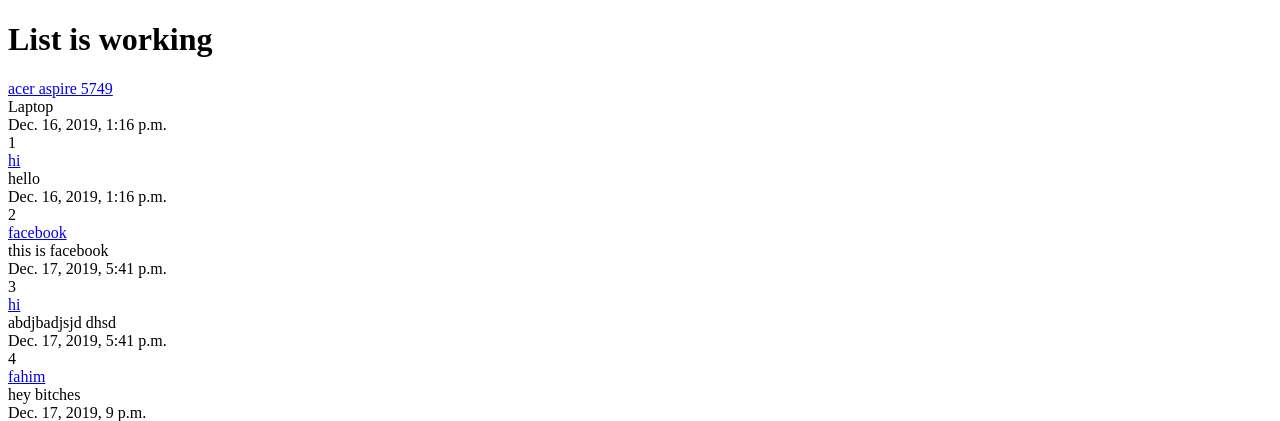
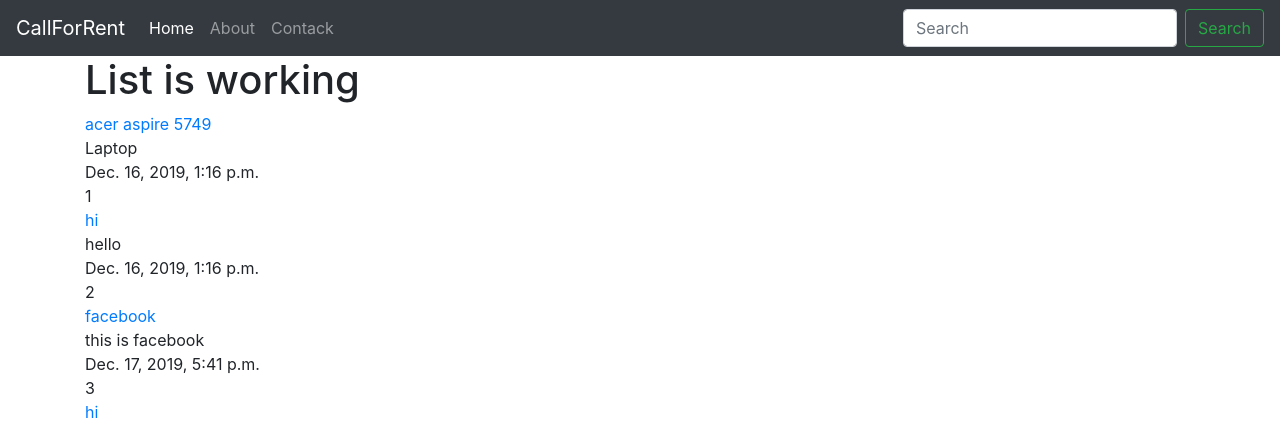
Before and after one commit to bdafahim/CallForRent, a Django app: page /posts/ in a window 1280 px wide. Shown: the top 421 px of the page. Run offline with Django 3.2, Linux system fonts and the light colour scheme; data comes from the database, SQL or seed files in the repository; both versions use the stored data as it was after the commit; some libraries are stand-ins or nearby versions.

Commit message:
post_base.html created

```diff
--- a/CallForRent/settings.py
+++ b/CallForRent/settings.py
@@ -125,3 +125,5 @@ USE_TZ = True
 # https://docs.djangoproject.com/en/3.0/howto/static-files/
 
 STATIC_URL = '/static/'
+
+MEDIA_ROOT = os.path.join(BASE_DIR, 'media')
--- a/CallForRent/urls.py
+++ b/CallForRent/urls.py
@@ -16,6 +16,8 @@ Including another URLconf
 from django.contrib import admin
 from django.urls import path
 from django.conf.urls import url, include
+from django.conf import settings
+from django.conf.urls.static import static
 
 urlpatterns = [
     path('admin/', admin.site.urls),
@@ -23,3 +25,6 @@ urlpatterns = [
     url(r'',include('authentication.urls')),
     url(r'posts/', include('posts.urls')),
 ]
+
+if settings.DEBUG:
+    urlpatterns += static(settings.STATIC_URL, document_root=settings.STATIC_ROOT)
--- a/posts/templates/posts/post_base.html
+++ b/posts/templates/posts/post_base.html
@@ -2,9 +2,75 @@
 <html lang="en">
 
 <head>
-    <title>{% block head %} Posts {% endblock head %}</title>
+    <meta charset="UTF-8">
+
+
+{#    {% load staticfiles %}#}
+{#    <link rel="stylesheet" type="text/css" href="{% static "home/style.css" %}">#}
+{#    <link rel="stylesheet" type="text/css" href="{% static "home/home_style.css" %}">#}
+
+                {#  BootStrap 4 files   #}
+    <meta name="viewport" content="width=device-width, initial-scale=1">
+    <link rel="stylesheet" href="https://maxcdn.bootstrapcdn.com/bootstrap/4.3.1/css/bootstrap.min.css">
+    <script src="https://ajax.googleapis.com/ajax/libs/jquery/3.4.1/jquery.min.js"></script>
+    <script src="https://cdnjs.cloudflare.com/ajax/libs/popper.js/1.14.7/umd/popper.min.js"></script>
+    <script src="https://maxcdn.bootstrapcdn.com/bootstrap/4.3.1/js/bootstrap.min.js"></script>
+
+
+
+
+
+                {# Extra Styles #}
+    <link rel="stylesheet" href="https://fonts.googleapis.com/icon?family=Material+Icons">
+    <link rel="stylesheet" href="https://cdnjs.cloudflare.com/ajax/libs/font-awesome/4.7.0/css/font-awesome.min.css">
+
+
+    {% block title %}
+
+    <title>Posts</title>                    {#Title Block#}
+
+    {% endblock %}
+
 </head>
 <body>
+
+<nav class="navbar navbar-expand-lg navbar navbar-dark bg-dark">
+  <a class="navbar-brand" href="#">CallForRent</a>
+  <button class="navbar-toggler" type="button" data-toggle="collapse" data-target="#navbarSupportedContent" aria-controls="navbarSupportedContent" aria-expanded="false" aria-label="Toggle navigation">
+    <span class="navbar-toggler-icon"></span>
+  </button>
+
+  <div class="collapse navbar-collapse" id="navbarSupportedContent">
+    <ul class="navbar-nav mr-auto">
+      <li class="nav-item active">
+        <a class="nav-link" href="#">Home <span class="sr-only">(current)</span></a>
+      </li>
+      <li class="nav-item">
+        <a class="nav-link" href="#">About</a>
+      </li>
+{#      <li class="nav-item dropdown">#}
+{#        <a class="nav-link dropdown-toggle" href="#" id="navbarDropdown" role="button" data-toggle="dropdown" aria-haspopup="true" aria-expanded="false">#}
+{#          Dropdown#}
+{#        </a>#}
+{#        <div class="dropdown-menu" aria-labelledby="navbarDropdown">#}
+{#          <a class="dropdown-item" href="#">Action</a>#}
+{#          <a class="dropdown-item" href="#">Another action</a>#}
+{#          <div class="dropdown-divider"></div>#}
+{#          <a class="dropdown-item" href="#">Something else here</a>#}
+{#        </div>#}
+{#      </li>#}
+      <li class="nav-item">
+        <a class="nav-link" href="#">Contack</a>
+      </li>
+    </ul>
+    <form class="form-inline my-2 my-lg-0">
+      <input class="form-control mr-sm-2" type="search" placeholder="Search" aria-label="Search">
+      <button class="btn btn-outline-success my-2 my-sm-0" type="submit">Search</button>
+    </form>
+  </div>
+</nav>
+
+
 {% include 'posts/messages_display.html' %}
 <div class="container">
     {% block content %}
```
Also changed, not shown: db.sqlite3.
